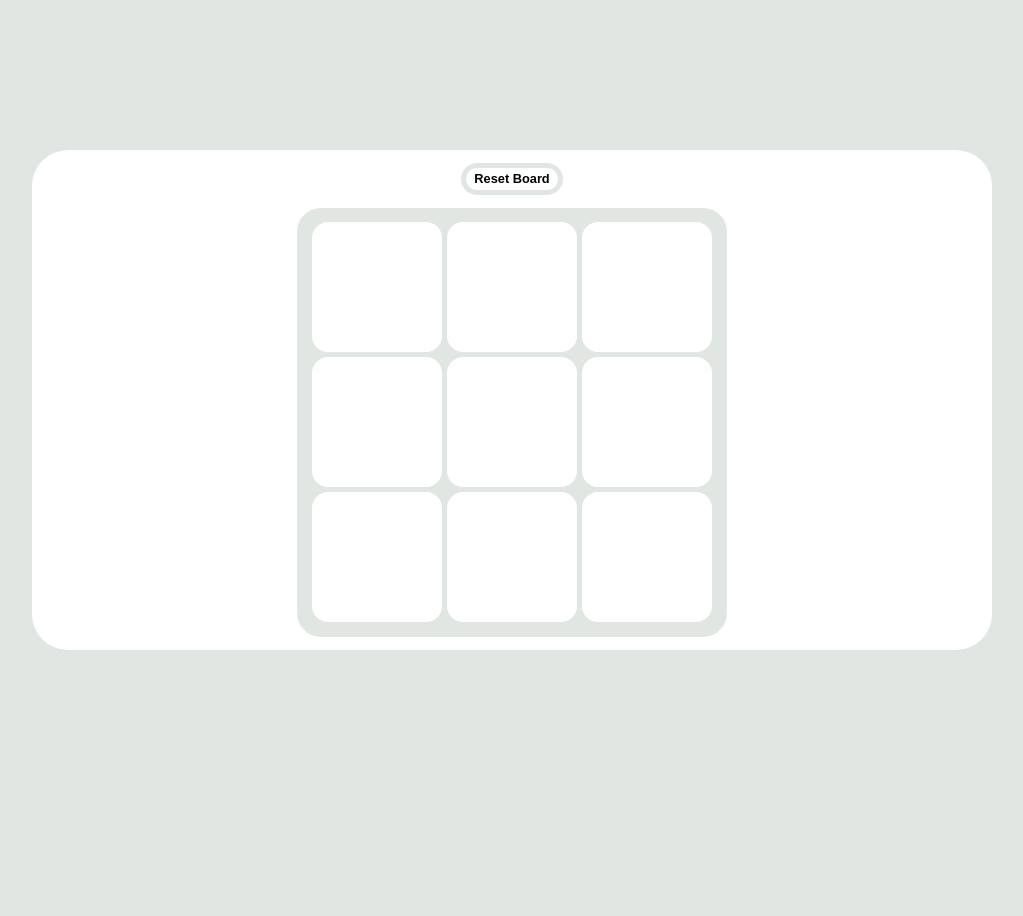
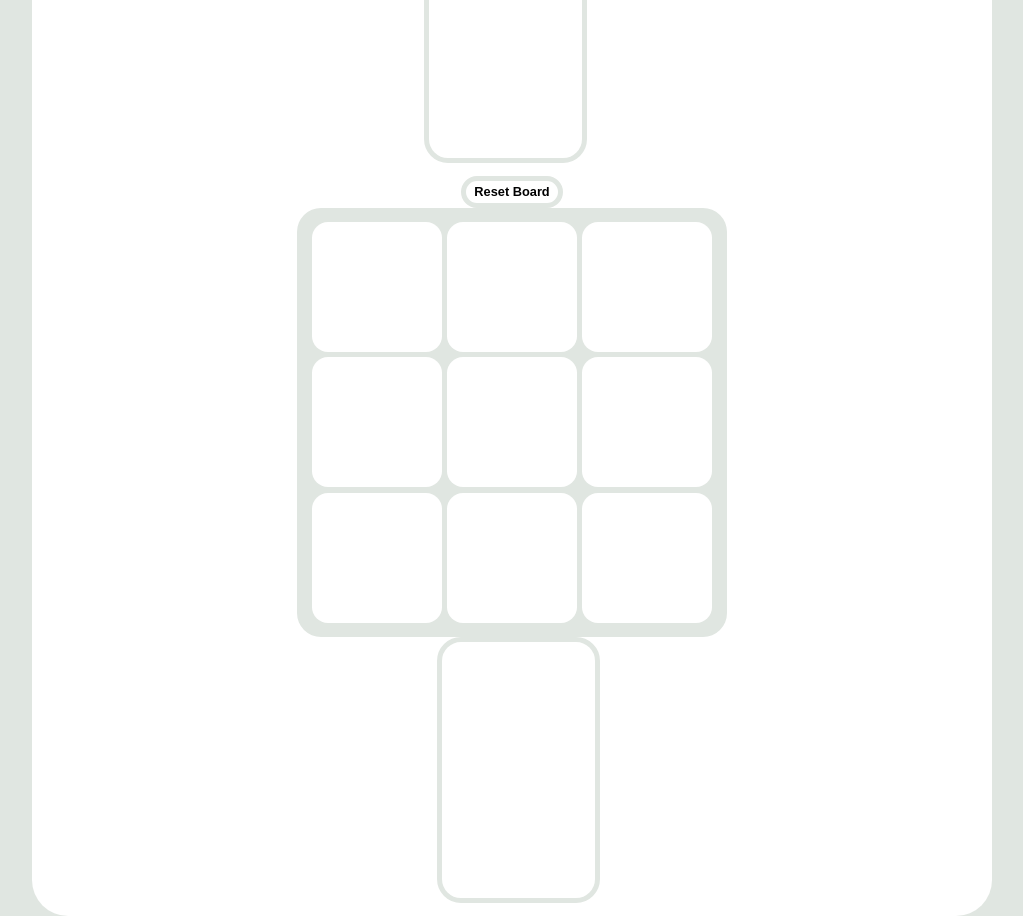
Before and after one commit to LineZealot/odin-tic-tac-toe, a website: page index.html in a window 1280 px wide. Shown: the whole page, without its empty margins (128-1151 px from the left). Before the commit the page ends 800 px from the top, so only its background shows below. Drawn offline with Linux system fonts and the light colour scheme.

Commit message:
style.css player-slot style and layout

```diff
--- a/style.css
+++ b/style.css
@@ -20,12 +20,34 @@ body {
 
 .game-info {
   display: flex;
+  flex-direction: column;
   justify-content: center;
+  align-items: center;
   width: 75vw;
   padding-top: 1vw;
   padding-bottom: 1vw;
  background-color: white;
  border-radius: 36px;
+}
+.pretty-row {
+  display: flex;
+  justify-content: center;
+  align-items: center;
+}
+
+.player-slot {
+  height: 20vw;
+  width: 12vw;
+  border: 0.4vw solid var(---background-grey-green);
+  border-radius: 24px;
+}
+
+#player-slot-p1 {
+  margin-right: 1vw;
+}
+
+#player-slot-p2 {
+  margin-left: 1vw;
 }
 
 .game-body {
@@ -61,7 +83,7 @@ body {
 .destroy-gameboard-button {
   width: 8vw;
   height: 2.5vw;
-  margin-bottom: 1vw;
+  margin-top: 1vw;
   font-size: 1vw;
   font-weight: 700;
   background-color: white;
```
